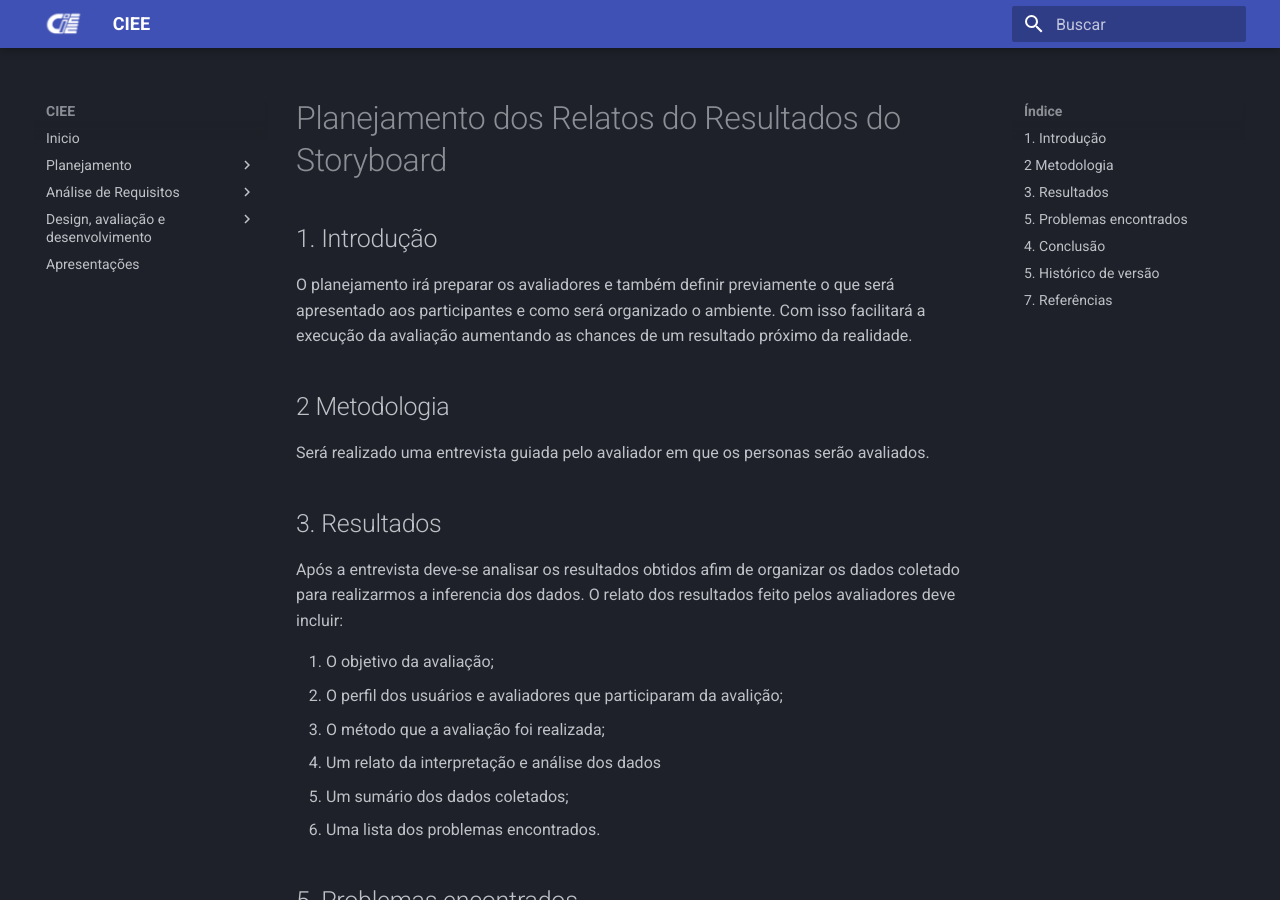
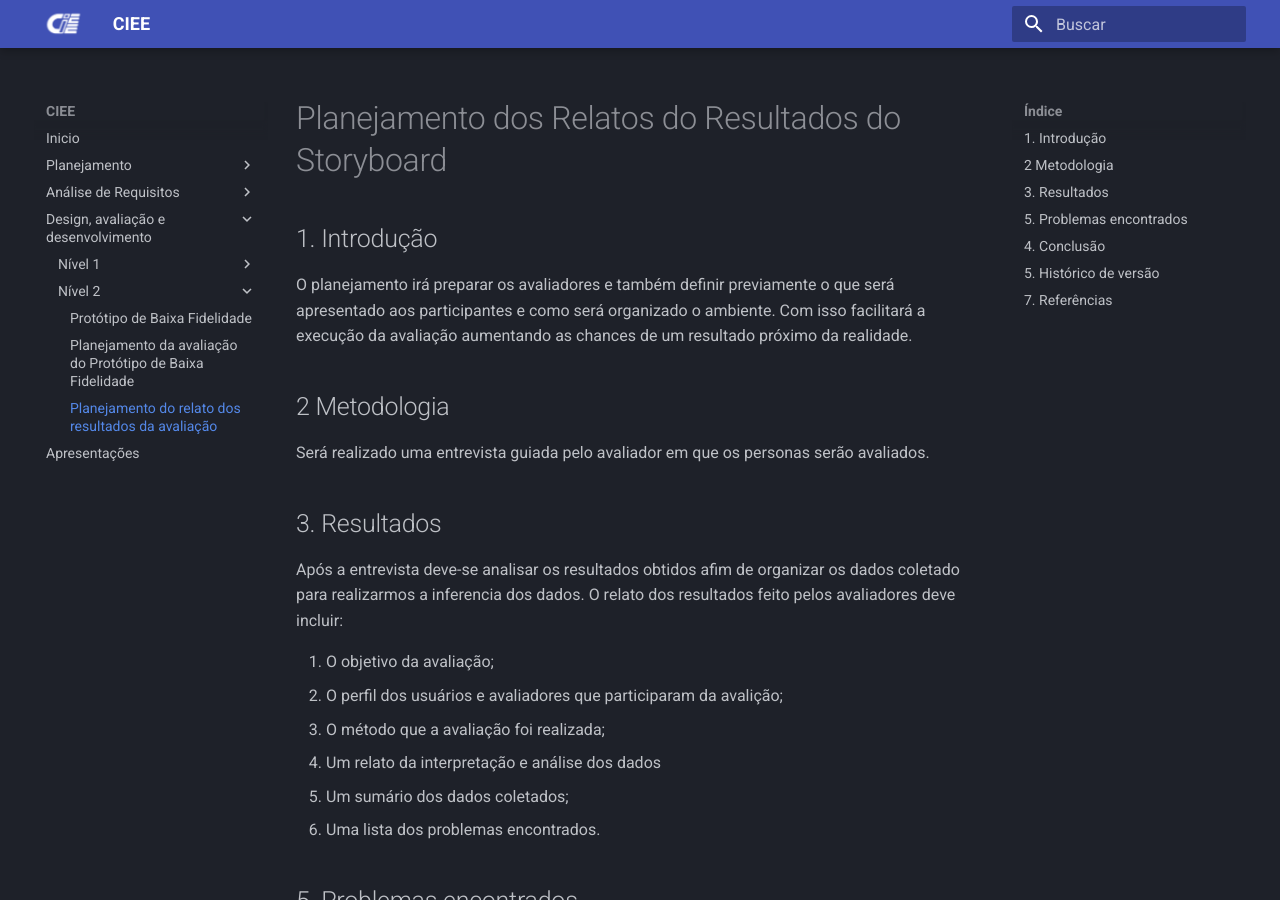
Before and after one commit to JoaoGElvas/2022.1-CIEE, an MkDocs documentation site: the page built from docs/design_avaliacao_desenvolvimento/nivel_2/planejamento_relato_avaliacao_prototipo_papel.md, in a window 1280 px wide and 900 px high. Built offline with MkDocs 1.6.1 and Material for MkDocs 9.7.7, drawn with Linux system fonts in a browser that asks for light colours.

Commit message:
Adição de página na navbar

```diff
--- a/mkdocs.yml
+++ b/mkdocs.yml
@@ -28,11 +28,13 @@ nav:
       - Storyboard:
         - Storyboard: design_avaliacao_desenvolvimento/nivel_1/storyboard.md
         - Planejamento da avaliação do Storyboard: design_avaliacao_desenvolvimento/nivel_1/planejamento_aval_storyboard.md
-        - Planejamento do relato dos resultados da avaliação do Storyboard: design_avaliacao_desenvolvimento/nivel_1/Planejamento_Relato_Storyboard.md
+        - Planejamento do relato dos resultados da avaliação: design_avaliacao_desenvolvimento/nivel_1/Planejamento_Relato_Storyboard.md
       - Análise de Tarefas:
         - Planejamento da avaliação da Análise de Tarefas: design_avaliacao_desenvolvimento/nivel_1/planejamento_analise_de_tarefa.md
-        - Planejamento do relato dos resultados da avaliação da Análise de Tarefas: design_avaliacao_desenvolvimento/nivel_1/Planejamento_relato_resultados_avaliacao_analise_tarefas.md
+        - Planejamento do relato dos resultados da avaliação: design_avaliacao_desenvolvimento/nivel_1/Planejamento_relato_resultados_avaliacao_analise_tarefas.md
+        - Relato e Avaliação da Análise de Tarefas: design_avaliacao_desenvolvimento/nivel_1/relato_analise_tarefas.md
     - Nível 2:
       - Protótipo de Baixa Fidelidade: design_avaliacao_desenvolvimento/nivel_2/prototipo_baixa_fidelidade.md
       - Planejamento da avaliação do Protótipo de Baixa Fidelidade: design_avaliacao_desenvolvimento/nivel_2/planejamento_analise_prototipo_papel.md
+      - Planejamento do relato dos resultados da avaliação: design_avaliacao_desenvolvimento/nivel_2/planejamento_relato_avaliacao_prototipo_papel.md
   - Apresentações: apresentacoes.md
```
